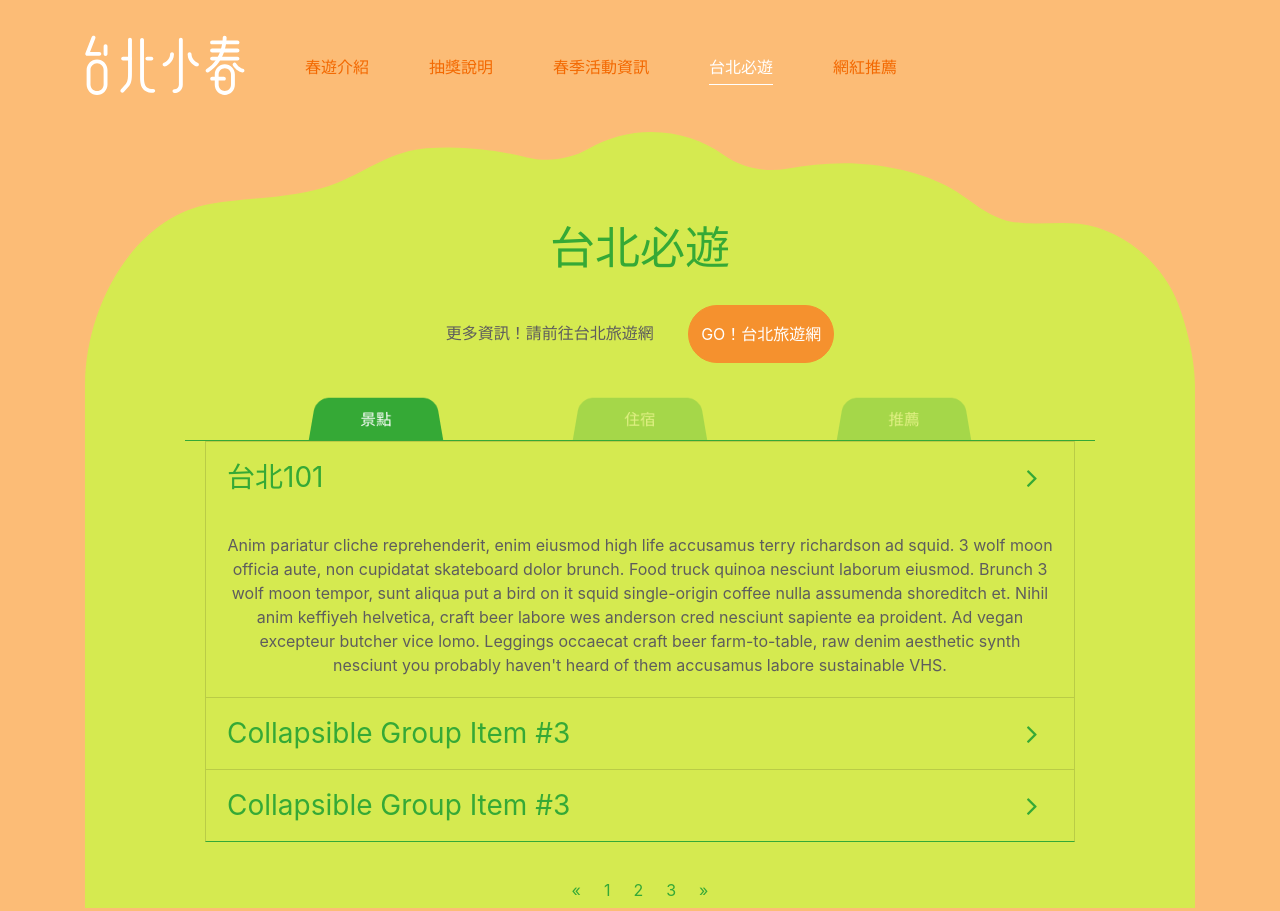
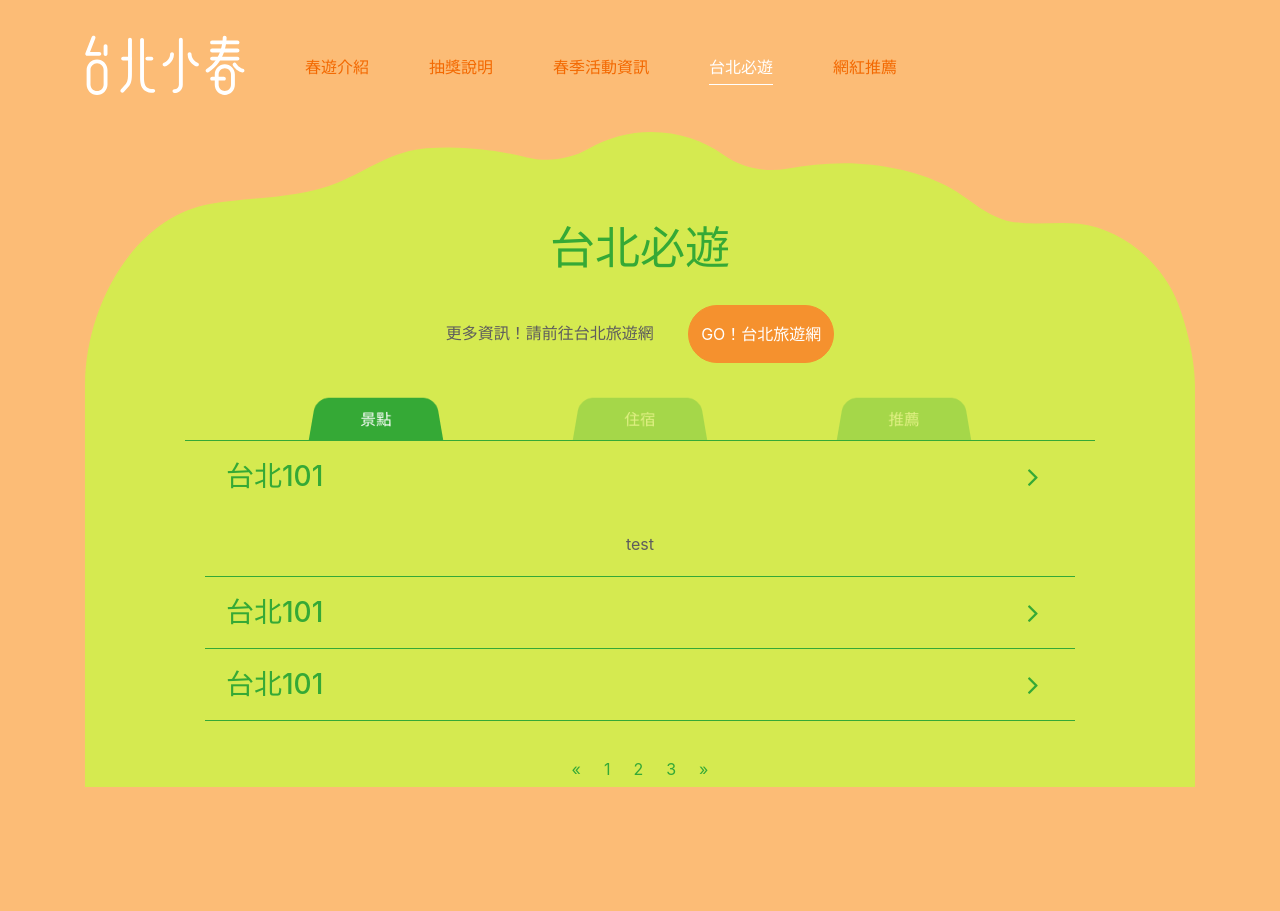
Before and after one commit to ijly188/springtravelstatic, a plain HTML site: page springtravel_tour.html in a window 1280 px wide. Shown: the top 911 px of the page. Drawn offline with nearby package versions, Linux system fonts and the light colour scheme; no server answers.

Commit message:
台北必遊

```diff
--- a/css/tour.css
+++ b/css/tour.css
@@ -8,10 +8,23 @@
   display: inline-block;
   padding: 0 1.875rem 0 0;
 }
+.springtravel_tour_wrap .btn-attraction{
+  display: block;
+  width: 100%;
+  padding: 0;
+  color: #35a936;
+}
+.springtravel_tour_wrap .btn-attraction:hover{
+  text-decoration: underline;
+  color: #35a936;
+}
 .springtravel_tour_wrap h2.attraction-name{
   margin: 0;
+  font-size: 1.75rem;
+  color: #35a936;
+  text-align: left;
 }
-.springtravel_tour_wrap .attraction-name i {
+.springtravel_tour_wrap .btn-attraction i {
   font-size: 30px;
   color: #35a936;
   -webkit-transition: all 0.4s ease;
@@ -20,25 +33,23 @@
   float: right;
 }
 
-.springtravel_tour_wrap .attraction-name i.rotate.down {
+.springtravel_tour_wrap .btn-attraction i.rotate.down {
   -moz-transform:rotate(90deg);
   -webkit-transform:rotate(90deg);
   transform:rotate(90deg);
 }
-.springtravel_tour_wrap .attraction-name .btn-attraction{
-  display: block;
-  width: 100%;
-  padding: 0;
-}
-.springtravel_tour_wrap .attraction-name .attraction-name-link{
-  text-align: left;
-}
-.springtravel_tour_wrap .attraction-name .attraction-name-link a{
-  font-size: 1.75rem;
-  color: #35a936;
-}
 .springtravel_tour_wrap .accordion{
   padding: 0 1.25rem;
+}
+.springtravel_tour_wrap .accordion>.card{
+  border: none;
+  border-bottom: 1px solid #35a936;
+}
+.springtravel_tour_wrap .accordion>.card:not(:first-of-type):not(:last-of-type){
+  border-bottom: 1px solid #35a936;
+}
+.springtravel_tour_wrap .accordion>.card:first-of-type{
+  border-bottom: 1px solid #35a936;
 }
 .springtravel_tour_wrap .accordion>.card .card-header{
   margin: 0;
--- a/springtravel_tour.html
+++ b/springtravel_tour.html
@@ -38,7 +38,8 @@
     <div class="container">
       <div class="content_wrap">
         <svg version="1.1" class="grass" xmlns="http://www.w3.org/2000/svg" xmlns:xlink="http://www.w3.org/1999/xlink" x="0px" y="0px" viewBox="0 0 1200 274" xml:space="preserve">
-                    <path class="grass_inner" d="M1181.7,185.3c-16.8-43.5-59.8-80.7-107.1-86.1c-27.7-3.2-56.2,3.9-83.2-5c-5.3-1.7-10.1-4-14.7-6.5 c-12.6-6.9-23.1-16.1-35.1-23.6c-29.1-18.3-68.1-27.6-105.7-29.8c-26.7-1.5-52.2,1.2-77.1,5.5c-23.9,4.1-48.5-1-68.3-15 C668.4,9.1,641.4,0,612.3,0c-24.5,0-47.5,6.5-67.4,17.9c-20.7,11.9-45.2,15-68.5,9.3l-0.4-0.1c-34.7-8.4-71-12.4-106.7-9.4 c-37.5,3.1-61.8,22.8-95.6,36.9c-42.9,17.9-92.2,15.2-137.4,23C50.7,92.4,0,190.9,0,274.1h1200 C1200,242.7,1189.2,204.6,1181.7,185.3" />
+          <path class="grass_inner"
+            d="M1181.7,185.3c-16.8-43.5-59.8-80.7-107.1-86.1c-27.7-3.2-56.2,3.9-83.2-5c-5.3-1.7-10.1-4-14.7-6.5 c-12.6-6.9-23.1-16.1-35.1-23.6c-29.1-18.3-68.1-27.6-105.7-29.8c-26.7-1.5-52.2,1.2-77.1,5.5c-23.9,4.1-48.5-1-68.3-15 C668.4,9.1,641.4,0,612.3,0c-24.5,0-47.5,6.5-67.4,17.9c-20.7,11.9-45.2,15-68.5,9.3l-0.4-0.1c-34.7-8.4-71-12.4-106.7-9.4 c-37.5,3.1-61.8,22.8-95.6,36.9c-42.9,17.9-92.2,15.2-137.4,23C50.7,92.4,0,190.9,0,274.1h1200 C1200,242.7,1189.2,204.6,1181.7,185.3" />
         </svg>
         <div class="inner_wrap springtravel_tour_wrap">
           <div class="row">
@@ -79,34 +80,31 @@
                 <div class="accordion" id="accordionExample">
                   <div class="card">
                     <div class="card-header" id="headingOne">
-                      <h2 class="attraction-name">
                       <button class="btn btn-link btn-attraction" type="button" data-toggle="collapse" data-target="#collapseOne" aria-expanded="true" aria-controls="collapseOne">
                         <div class="row no-gutters align-items-center">
-                            <div class="col-6 attraction-name-link">
-                              <a href="##" target="_blank">台北101</a>
-                            </div>
+                          <h2 class="col-6 attraction-name">
+                            台北101
+                          </h2>
                           <div class="col-6">
                             <i class="icon-angle-right rotate"></i>
                           </div>
                         </div>
                       </button>
-                      </h2>
                     </div>
-
                     <div id="collapseOne" class="collapse show" aria-labelledby="headingOne" data-parent="#accordionExample">
                       <div class="card-body">
-                        Anim pariatur cliche reprehenderit, enim eiusmod high life accusamus terry richardson ad squid. 3 wolf moon officia aute, non cupidatat skateboard dolor brunch. Food truck quinoa nesciunt laborum eiusmod. Brunch 3 wolf moon tempor, sunt aliqua put a bird on it squid single-origin coffee nulla assumenda shoreditch et. Nihil anim keffiyeh helvetica, craft beer labore wes anderson cred nesciunt sapiente ea proident. Ad vegan excepteur butcher vice lomo. Leggings occaecat craft beer farm-to-table, raw denim aesthetic synth nesciunt you probably haven't heard of them accusamus labore sustainable VHS.
+                        test
                       </div>
                     </div>
                   </div>
                   <div class="card">
                     <div class="card-header" id="headingTwo">
                       <h2 class="attraction-name">
-                        <button class="btn btn-link btn-attraction collapsed" type="button" data-toggle="collapse" data-target="#collapseTwo" aria-expanded="false" aria-controls="collapseTwo">
+                        <button class="btn btn-link btn-attraction" type="button" data-toggle="collapse" data-target="#collapseTwo" aria-expanded="true" aria-controls="collapseTwo">
                           <div class="row no-gutters align-items-center">
-                            <div class="col-6 attraction-name-link">
-                              <a href="##" target="_blank">Collapsible Group Item #3</a>
-                            </div>
+                            <h2 class="col-6 attraction-name">
+                              台北101
+                            </h2>
                             <div class="col-6">
                               <i class="icon-angle-right rotate"></i>
                             </div>
@@ -116,28 +114,30 @@
                     </div>
                     <div id="collapseTwo" class="collapse" aria-labelledby="headingTwo" data-parent="#accordionExample">
                       <div class="card-body">
-                        Anim pariatur cliche reprehenderit, enim eiusmod high life accusamus terry richardson ad squid. 3 wolf moon officia aute, non cupidatat skateboard dolor brunch. Food truck quinoa nesciunt laborum eiusmod. Brunch 3 wolf moon tempor, sunt aliqua put a bird on it squid single-origin coffee nulla assumenda shoreditch et. Nihil anim keffiyeh helvetica, craft beer labore wes anderson cred nesciunt sapiente ea proident. Ad vegan excepteur butcher vice lomo. Leggings occaecat craft beer farm-to-table, raw denim aesthetic synth nesciunt you probably haven't heard of them accusamus labore sustainable VHS.
+                        Anim pariatur cliche reprehenderit, enim eiusmod high life accusamus terry richardson ad squid. 3 wolf moon officia aute, non cupidatat skateboard dolor brunch. Food truck quinoa nesciunt laborum eiusmod. Brunch 3 wolf moon
+                        tempor, sunt aliqua put a bird on it squid single-origin coffee nulla assumenda shoreditch et. Nihil anim keffiyeh helvetica, craft beer labore wes anderson cred nesciunt sapiente ea proident. Ad vegan excepteur butcher vice
+                        lomo. Leggings occaecat craft beer farm-to-table, raw denim aesthetic synth nesciunt you probably haven't heard of them accusamus labore sustainable VHS.
                       </div>
                     </div>
                   </div>
                   <div class="card">
                     <div class="card-header" id="headingThree">
-                      <h2 class="attraction-name">
-                        <button class="btn btn-link btn-attraction collapsed" type="button" data-toggle="collapse" data-target="#collapseThree" aria-expanded="false" aria-controls="collapseThree">
+                      <button class="btn btn-link btn-attraction" type="button" data-toggle="collapse" data-target="#collapseThree" aria-expanded="true" aria-controls="collapseThree">
                         <div class="row no-gutters align-items-center">
-                            <div class="col-6 attraction-name-link">
-                              <a href="##" target="_blank">Collapsible Group Item #3</a>
-                            </div>
+                          <h2 class="col-6 attraction-name">
+                            台北101
+                          </h2>
                           <div class="col-6">
                             <i class="icon-angle-right rotate"></i>
                           </div>
                         </div>
                       </button>
-                      </h2>
                     </div>
                     <div id="collapseThree" class="collapse" aria-labelledby="headingThree" data-parent="#accordionExample">
                       <div class="card-body">
-                                                Anim pariatur cliche reprehenderit, enim eiusmod high life accusamus terry richardson ad squid. 3 wolf moon officia aute, non cupidatat skateboard dolor brunch. Food truck quinoa nesciunt laborum eiusmod. Brunch 3 wolf moon tempor, sunt aliqua put a bird on it squid single-origin coffee nulla assumenda shoreditch et. Nihil anim keffiyeh helvetica, craft beer labore wes anderson cred nesciunt sapiente ea proident. Ad vegan excepteur butcher vice lomo. Leggings occaecat craft beer farm-to-table, raw denim aesthetic synth nesciunt you probably haven't heard of them accusamus labore sustainable VHS.
+                        Anim pariatur cliche reprehenderit, enim eiusmod high life accusamus terry richardson ad squid. 3 wolf moon officia aute, non cupidatat skateboard dolor brunch. Food truck quinoa nesciunt laborum eiusmod. Brunch 3 wolf moon
+                        tempor, sunt aliqua put a bird on it squid single-origin coffee nulla assumenda shoreditch et. Nihil anim keffiyeh helvetica, craft beer labore wes anderson cred nesciunt sapiente ea proident. Ad vegan excepteur butcher vice
+                        lomo. Leggings occaecat craft beer farm-to-table, raw denim aesthetic synth nesciunt you probably haven't heard of them accusamus labore sustainable VHS.
                       </div>
                     </div>
                   </div>
@@ -258,15 +258,15 @@
 
       let arrayforrender = [];
       let item = {
-            "SpotName":'',
-            "SpotIntro":'',
-            "SpotImg":'',
+        "SpotName": '',
+        "SpotIntro": '',
+        "SpotImg": '',
       };
-          for(let i = 0; i < row; i++){
+      for (let i = 0; i < row; i++) {
         let item = {
-                "SpotName":newarray[ 1 + ( i * column ) ],
-                "SpotIntro":newarray[ 2 + ( i * column ) ],
-                "SpotImg":newarray[ 3 + ( i * column ) ],
+          "SpotName": newarray[1 + (i * column)],
+          "SpotIntro": newarray[2 + (i * column)],
+          "SpotImg": newarray[3 + (i * column)],
         };
         arrayforrender.push(item);
         // console.log(newarray[ j + ( i * column ) ]);
```
Lines whose indentation alone changed are shown as unchanged.
